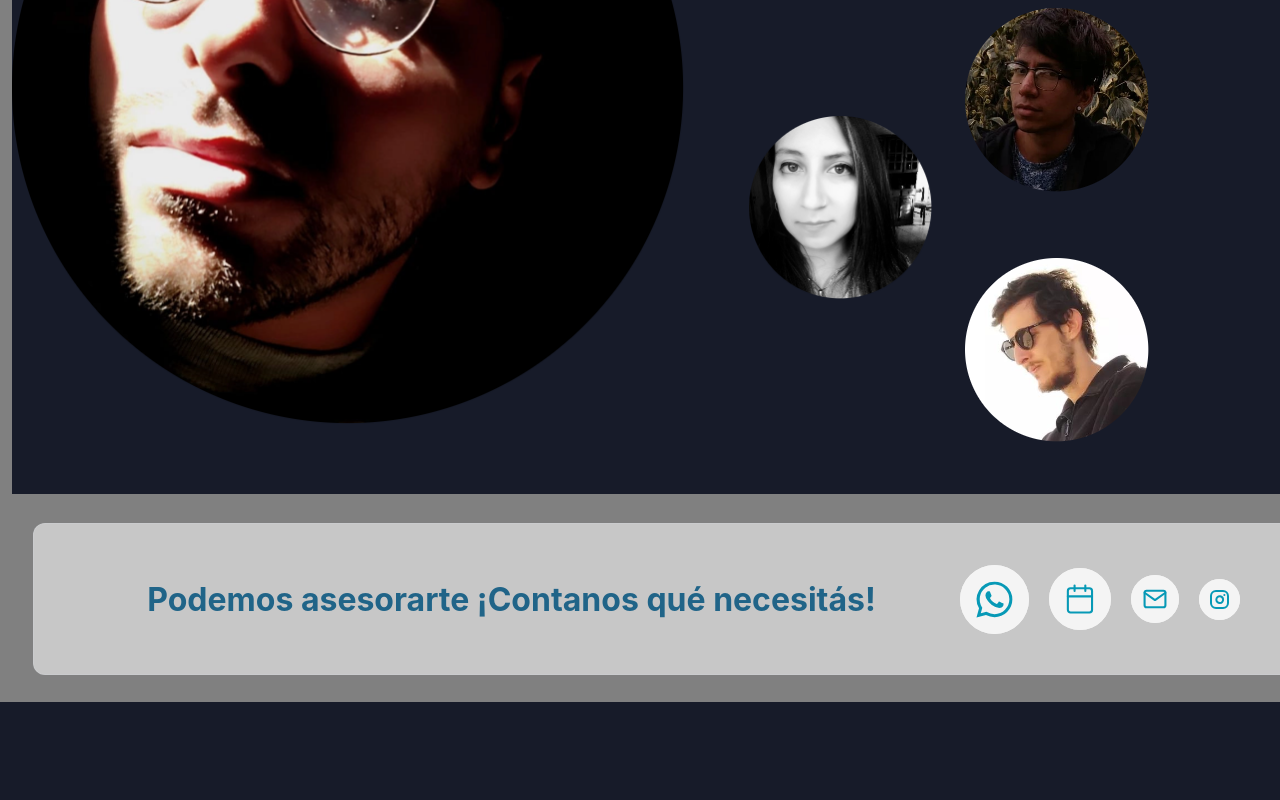
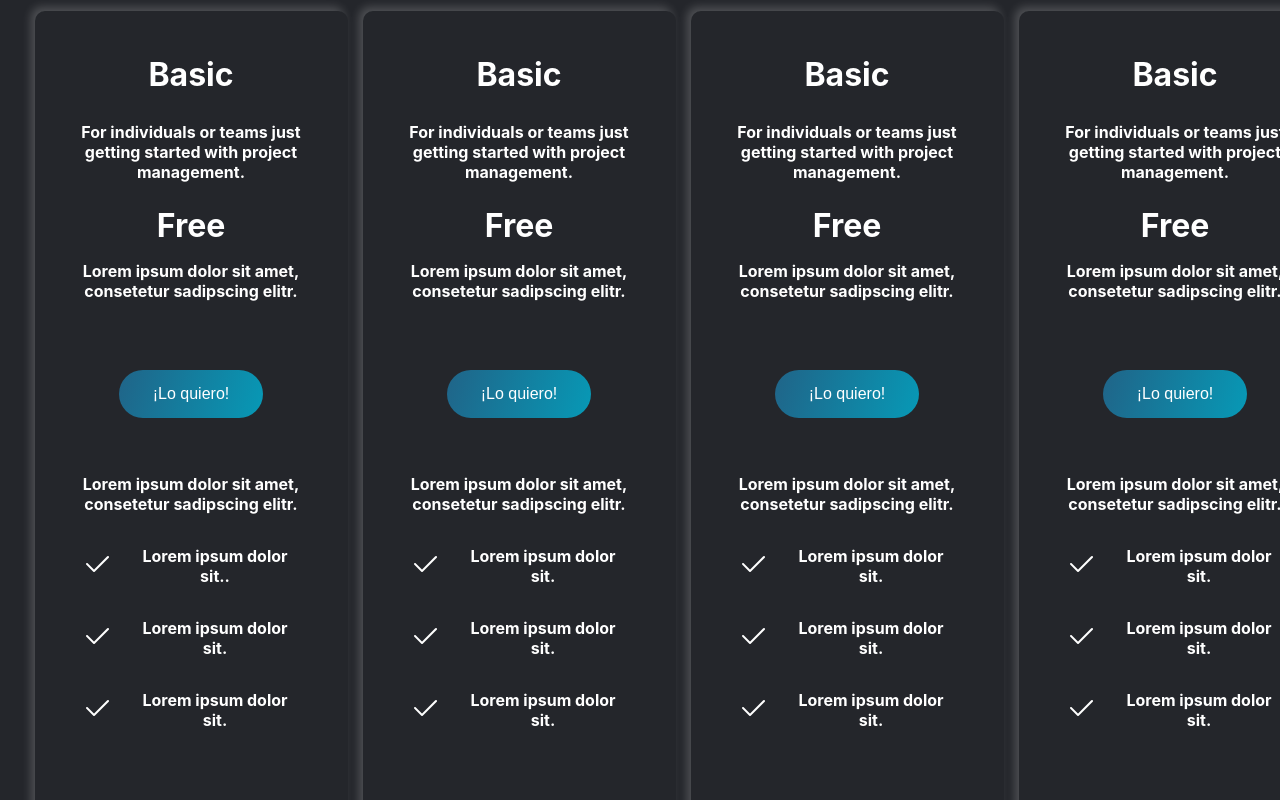
Before and after one commit to ifnoxdesarrollo/if_nox-sitio-v01, a React (Create React App) app in the folder if_nox-sitio-v01/: page / in a window 1280 px wide. Shown: the part 3740-4540 px from the top of the page. Built offline with nearby package versions, Linux system fonts and the light colour scheme.

Commit message:
commit juli

```diff
--- a/if_nox-sitio-v01/src/App.js
+++ b/if_nox-sitio-v01/src/App.js
@@ -19,7 +19,7 @@ function App() {
       <Nuestros_Servicios></Nuestros_Servicios>
       <Proy_dest></Proy_dest>
       {/* <S5_Asi_trabajamos></S5_Asi_trabajamos> */}
-      {/* <Planes></Planes> */}
+      <Planes></Planes>
       <Nos_presentamos></Nos_presentamos>
       <Contacto></Contacto>
       <Footer></Footer>
--- a/if_nox-sitio-v01/src/Componentes/Planes/Planes.css
+++ b/if_nox-sitio-v01/src/Componentes/Planes/Planes.css
@@ -32,19 +32,19 @@
     height: 950px;
     backdrop-filter: blur(15px);
     -webkit-backdrop-filter: blur(15px);
-    background: #FFFFFf;
     margin: 0px 15px 49px 0px;
     display: flex;
-    justify-content: center;
+    justify-content: flex-start;
     align-items: center;
     flex-direction: column;
     border-radius: 10px;
-    background: #a8a4a4;
-    border: 2px solid white;
+    background: #24262B;
+    margin: 0px 7.5px;
+    box-shadow: -4px -4px 10px #FFFFFF33;
 }
 
 .planes__contenedor__cards__card__bloque-1 {
-    margin: 44px 40px 40px;
+    margin: 44px 42px 40px;
     display: flex;
     justify-content: center;
     align-items: center;
@@ -59,6 +59,7 @@
     align-items: center;
     flex-direction: column;
     text-align: center;
+    width: 220px;
 }
 
 .bloque-1__titulo {
@@ -66,9 +67,24 @@
     font-size: 32px;
     opacity: 1;
     background: none;
+    margin: 0px 0px;
+}
+
+.bloque-1__titulo-2 {
+    color: #FFFFFF;
+    font-size: 32px;
+    opacity: 1;
+    background: none;
+    margin: 24px 0px 0px 0px;
 }
 
 .bloque-1__subtitulo-1 {
+    color: #FFFFFF;
+    font-size: 16px;
+    margin: 28px 0px 0px 0px;
+}
+
+.bloque-1__subtitulo-2 {
     color: #FFFFFF;
     font-size: 16px;
 }
@@ -83,6 +99,7 @@
     border: #0799B6;
     font-size: 16px;
     padding: 13px 33px;
+    margin: 53px 0px 0px 0px;
 }
 
 .planes__contenedor__texto__titulo {
@@ -94,3 +111,26 @@
     color: #FFFFFF;
     font-size: 16px;
 }
+
+.bloque-2__items {
+    display: flex;
+    justify-content: center;
+    align-items: center;
+    flex-direction: row;
+}
+
+.bloque-2__subtitulo-1 {
+    color: #FFFFFF;
+    font-size: 16px;
+}
+
+.bloque-2__subtitulo-2, .bloque-2__subtitulo-3, .bloque-2__subtitulo-4 {
+    color: #FFFFFF;
+    font-size: 16px;
+}
+
+.check-1, .check-2, .check-3 {
+    color: #FFFFFF;
+    font-size: 32px;
+    margin-right: 16px;
+}
--- a/if_nox-sitio-v01/src/Componentes/Planes/Planes.jsx
+++ b/if_nox-sitio-v01/src/Componentes/Planes/Planes.jsx
@@ -16,20 +16,20 @@ function Planes() {
                         <div className="planes__contenedor__cards__card__bloque-1">
                             <h2 className="bloque-1__titulo">Basic</h2>
                             <h3 className="bloque-1__subtitulo-1">For individuals or teams just getting started with project management.</h3>
-                            <h2 className="bloque-1__titulo">Free</h2>
-                            <h3 className='bloque-1__subtitulo-1'>Lorem ipsum dolor sit amet, consetetur sadipscing elitr.</h3>
+                            <h2 className="bloque-1__titulo-2">Free</h2>
+                            <h3 className='bloque-1__subtitulo-2'>Lorem ipsum dolor sit amet, consetetur sadipscing elitr.</h3>
                             <button className="bloque-1__boton">¡Lo quiero!</button>
                         </div>
                         <div className="planes__contenedor__cards__card__bloque-2">
-                            <h3 className="bloque-1__subtitulo-1">Lorem ipsum dolor sit amet, consetetur sadipscing elitr.</h3>
+                            <h3 className="bloque-2__subtitulo-1">Lorem ipsum dolor sit amet, consetetur sadipscing elitr.</h3>
                             <div className='bloque-2__items'>
-                                <i class="bi bi-check2 check-1"></i><h3 className="bloque-1__subtitulo-2-a">Lorem ipsum dolor sit..</h3>
+                                <i class="bi bi-check2 check-1"></i><h3 className="bloque-2__subtitulo-2">Lorem ipsum dolor sit..</h3>
                             </div>
                             <div className='bloque-2__items'>
-                                <i class="bi bi-check2 check-2"></i><h3 className="bloque-1__subtitulo-2-b">Lorem ipsum dolor sit.</h3>
+                                <i class="bi bi-check2 check-2"></i><h3 className="bloque-2__subtitulo-3">Lorem ipsum dolor sit.</h3>
                             </div>
                             <div className='bloque-2__items'>
-                                <i class="bi bi-check2 check-3"></i><h3 className="bloque-1__subtitulo-2-c">Lorem ipsum dolor sit.</h3>
+                                <i class="bi bi-check2 check-3"></i><h3 className="bloque-2__subtitulo-4">Lorem ipsum dolor sit.</h3>
                             </div>
                         </div>
                     </div>
@@ -37,21 +37,20 @@ function Planes() {
                         <div className="planes__contenedor__cards__card__bloque-1">
                             <h2 className="bloque-1__titulo">Basic</h2>
                             <h3 className="bloque-1__subtitulo-1">For individuals or teams just getting started with project management.</h3>
-                            <h2 className="bloque-1__titulo">Free</h2>
-                            <h3 className='bloque-1__subtitulo-1'>Lorem ipsum dolor sit amet, consetetur sadipscing elitr.</h3>
+                            <h2 className="bloque-1__titulo-2">Free</h2>
+                            <h3 className='bloque-1__subtitulo-2'>Lorem ipsum dolor sit amet, consetetur sadipscing elitr.</h3>
                             <button className="btn bloque-1__boton">¡Lo quiero!</button>
                         </div>
                         <div className="planes__contenedor__cards__card__bloque-2">
-                            <h3 className="bloque-1__subtitulo-1">Lorem ipsum dolor sit amet, consetetur sadipscing elitr.</h3>
+                            <h3 className="bloque-2__subtitulo-1">Lorem ipsum dolor sit amet, consetetur sadipscing elitr.</h3>
                             <div className='bloque-2__items'>
-                                <i class="bi bi-check2 check"></i>
-                                <h3 className="bloque-1__subtitulo-1">Lorem ipsum dolor sit.</h3>
+                                <i class="bi bi-check2 check-1"></i><h3 className="bloque-2__subtitulo-2">Lorem ipsum dolor sit.</h3>
                             </div>
                             <div className='bloque-2__items'>
-                                <i class="bi bi-check2 check"></i><h3 className="bloque-1__subtitulo-1">Lorem ipsum dolor sit.</h3>
+                                <i class="bi bi-check2 check-2"></i><h3 className="bloque-2__subtitulo-3">Lorem ipsum dolor sit.</h3>
                             </div>
                             <div className='bloque-2__items'>
-                                <i class="bi bi-check2 check"></i><h3 className="bloque-1__subtitulo-1">Lorem ipsum dolor sit.</h3>
+                                <i class="bi bi-check2 check-3"></i><h3 className="bloque-2__subtitulo-4">Lorem ipsum dolor sit.</h3>
                             </div>
                         </div>
                     </div>
@@ -59,20 +58,20 @@ function Planes() {
                         <div className="planes__contenedor__cards__card__bloque-1">
                             <h2 className="bloque-1__titulo">Basic</h2>
                             <h3 className="bloque-1__subtitulo-1">For individuals or teams just getting started with project management.</h3>
-                            <h2 className="bloque-1__titulo">Free</h2>
-                            <h3 className='bloque-1__subtitulo-1'>Lorem ipsum dolor sit amet, consetetur sadipscing elitr.</h3>
+                            <h2 className="bloque-1__titulo-2">Free</h2>
+                            <h3 className='bloque-1__subtitulo-2'>Lorem ipsum dolor sit amet, consetetur sadipscing elitr.</h3>
                             <button className="btn bloque-1__boton">¡Lo quiero!</button>
                         </div>
                         <div className="planes__contenedor__cards__card__bloque-2">
-                            <h3 className="bloque-1__subtitulo-1">Lorem ipsum dolor sit amet, consetetur sadipscing elitr.</h3>
+                            <h3 className="bloque-2__subtitulo-1">Lorem ipsum dolor sit amet, consetetur sadipscing elitr.</h3>
                             <div className='bloque-2__items'>
-                                <i class="bi bi-check2 check"></i><h3 className="bloque-1__subtitulo-1">Lorem ipsum dolor sit.</h3>
+                                <i class="bi bi-check2 check-1"></i><h3 className="bloque-2__subtitulo-2">Lorem ipsum dolor sit.</h3>
                             </div>
                             <div className='bloque-2__items'>
-                                <i class="bi bi-check2 check"></i><h3 className="bloque-1__subtitulo-1">Lorem ipsum dolor sit.</h3>
+                                <i class="bi bi-check2 check-2"></i><h3 className="bloque-2__subtitulo-3">Lorem ipsum dolor sit.</h3>
                             </div>
                             <div className='bloque-2__items'>
-                                <i class="bi bi-check2 check"></i><h3 className="bloque-1__subtitulo-1">Lorem ipsum dolor sit.</h3>
+                                <i class="bi bi-check2 check-3"></i><h3 className="bloque-2__subtitulo-4">Lorem ipsum dolor sit.</h3>
                             </div>
                         </div>
                     </div>
@@ -80,20 +79,20 @@ function Planes() {
                         <div className="planes__contenedor__cards__card__bloque-1">
                             <h2 className="bloque-1__titulo">Basic</h2>
                             <h3 className="bloque-1__subtitulo-1">For individuals or teams just getting started with project management.</h3>
-                            <h2 className="bloque-1__titulo">Free</h2>
-                            <h3 className='bloque-1__subtitulo-1'>Lorem ipsum dolor sit amet, consetetur sadipscing elitr.</h3>
+                            <h2 className="bloque-1__titulo-2">Free</h2>
+                            <h3 className='bloque-1__subtitulo-2'>Lorem ipsum dolor sit amet, consetetur sadipscing elitr.</h3>
                             <button className="btn bloque-1__boton">¡Lo quiero!</button>
                         </div>
                         <div className="planes__contenedor__cards__card__bloque-2">
-                            <h3 className="bloque-1__subtitulo-1">Lorem ipsum dolor sit amet, consetetur sadipscing elitr.</h3>
+                            <h3 className="bloque-2__subtitulo-1">Lorem ipsum dolor sit amet, consetetur sadipscing elitr.</h3>
                             <div className='bloque-2__items'>
-                                <i class="bi bi-check2 check"></i><h3 className="bloque-1__subtitulo-1">Lorem ipsum dolor sit.</h3>
+                                <i class="bi bi-check2 check-1"></i><h3 className="bloque-2__subtitulo-2">Lorem ipsum dolor sit.</h3>
                             </div>
                             <div className='bloque-2__items'>
-                                <i class="bi bi-check2 check"></i><h3 className="bloque-1__subtitulo-1">Lorem ipsum dolor sit.</h3>
+                                <i class="bi bi-check2 check-2"></i><h3 className="bloque-2__subtitulo-3">Lorem ipsum dolor sit.</h3>
                             </div>
                             <div className='bloque-2__items'>
-                                <i class="bi bi-check2 check"></i><h3 className="bloque-1__subtitulo-1">Lorem ipsum dolor sit.</h3>
+                                <i class="bi bi-check2 check-3"></i><h3 className="bloque-2__subtitulo-4">Lorem ipsum dolor sit.</h3>
                             </div>
                         </div>
                     </div>
```
